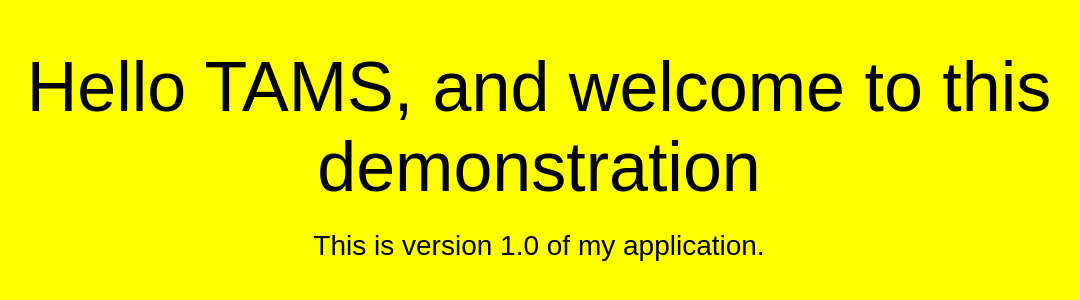
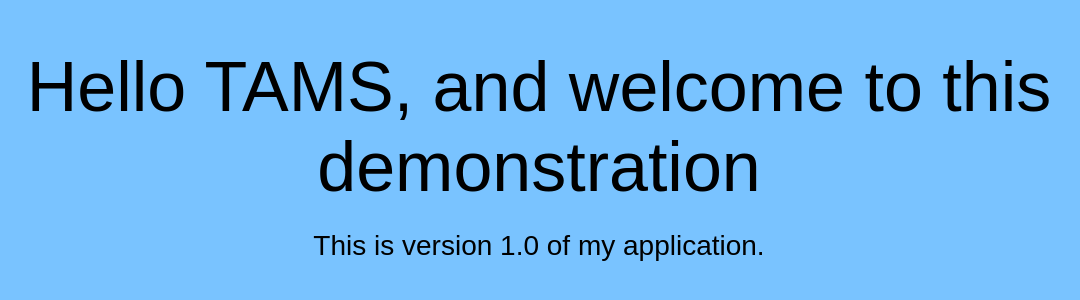
Before and after one commit to Max-Absolution/codeDeployTest, a plain HTML site: page index.html in a window 1280 px wide. Shown: the whole page, without its empty margins (101-1181 px from the left). Drawn offline with Linux system fonts and the light colour scheme.

Commit message:
Update index.html

```diff
--- a/index.html
+++ b/index.html
@@ -6,7 +6,7 @@
   <style>
     body {
       color: #000000;
-      background-color: #FFFF00;
+      background-color: #79c3ff;
       font-family: Arial, sans-serif;
       font-size: 14px;
     }
```
